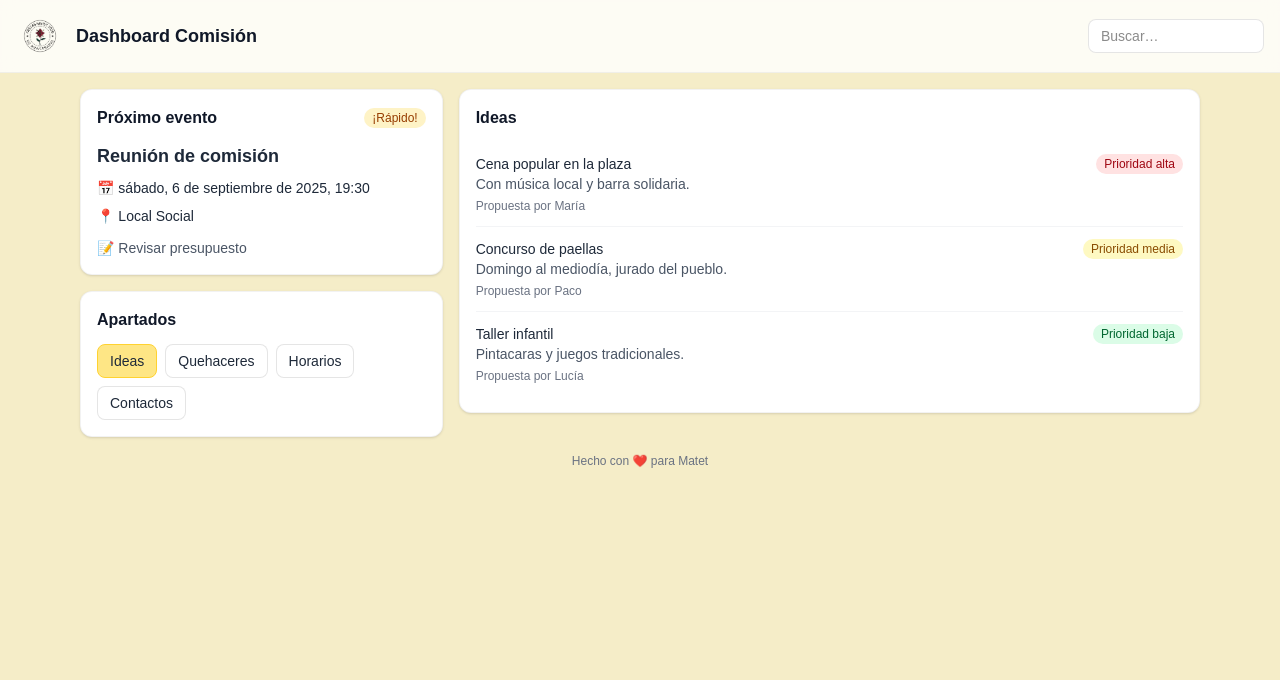
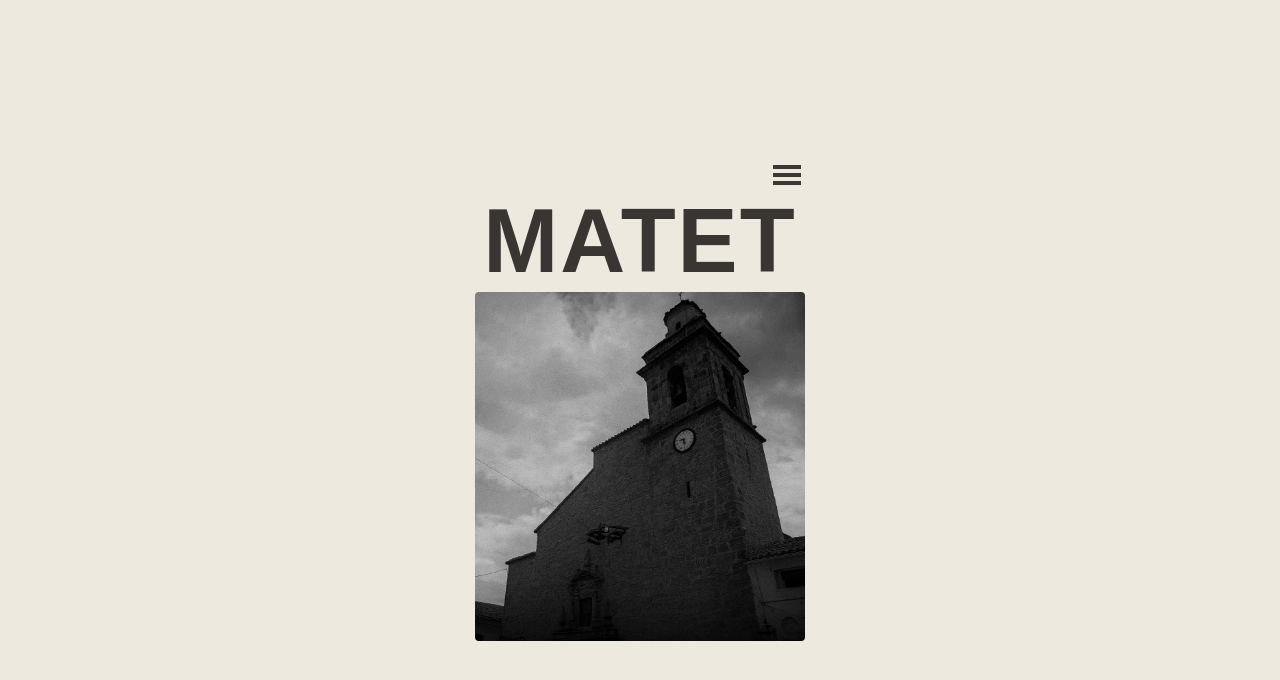
Before and after one commit to jgarcia311999/ComisionMatet, a Next.js app: page / in a window 1280 px wide. Shown: the top 680 px of the page. Built offline with nearby package versions, Linux system fonts and the light colour scheme.

Commit message:
Implement code changes to enhance functionality and improve performance

```diff
--- a/src/app/page.tsx
+++ b/src/app/page.tsx
@@ -1,264 +1,39 @@
 "use client";
-import { useMemo, useState } from "react";
+import React from "react";
 import Image from "next/image";
 
-// Tip: todo es visual de momento. Datos de ejemplo para que puedas ver el flujo.
-// Más adelante podrás cambiarlos por datos reales o conectarlos a una DB.
+export default function Home() {
+  return (
+    <main className="min-h-screen h-screen bg-[#EDE9DF] flex justify-center items-center p-4 overflow-hidden">
+      <div className="w-[330px] max-w-full rounded-md ">
+        <div className="pt-[6px] pr-1 pb-[10px] pl-1">
+          {/* Icono menú hamburguesa */}
+          <div
+            aria-label="Abrir menú"
+            className="w-[28px] h-[20px] grid gap-[4px] cursor-pointer ml-auto mb-4"
+          >
+            <span className="block h-[4px] bg-[#3A3735]" />
+            <span className="block h-[4px] bg-[#3A3735]" />
+            <span className="block h-[4px] bg-[#3A3735]" />
+          </div>
+          <div className="w-full">
+            <div className="text-[90px] leading-[0.9] font-black tracking-[2px] text-[#393533] uppercase text-center w-full">
+              MATET
+            </div>
+          </div>
+        </div>
 
-type Idea = { id: string; titulo: string; detalle: string; prioridad: "alta" | "media" | "baja"; autor: string };
-type Tarea = { id: string; titulo: string; estado: "pendiente" | "en curso" | "hecho"; responsable?: string };
-type Evento = { id: string; titulo: string; fechaISO: string; lugar?: string; notas?: string };
-type Contacto = { id: string; nombre: string; rol: string; telefono?: string; email?: string };
-
-const ideasMock: Idea[] = [
-  { id: "i1", titulo: "Cena popular en la plaza", detalle: "Con música local y barra solidaria.", prioridad: "alta", autor: "María" },
-  { id: "i2", titulo: "Concurso de paellas", detalle: "Domingo al mediodía, jurado del pueblo.", prioridad: "media", autor: "Paco" },
-  { id: "i3", titulo: "Taller infantil", detalle: "Pintacaras y juegos tradicionales.", prioridad: "baja", autor: "Lucía" },
-];
-
-const tareasMock: Tarea[] = [
-  { id: "t1", titulo: "Pedir permisos al ayuntamiento", estado: "en curso", responsable: "Jesús" },
-  { id: "t2", titulo: "Reservar equipo de sonido", estado: "pendiente", responsable: "Raúl" },
-  { id: "t3", titulo: "Diseñar carteles", estado: "hecho", responsable: "Ana" },
-];
-
-const agendaMock: Evento[] = [
-  { id: "e1", titulo: "Reunión de comisión", fechaISO: "2025-09-06T19:30:00", lugar: "Local Social", notas: "Revisar presupuesto" },
-  { id: "e2", titulo: "Noche de cine", fechaISO: "2025-09-13T22:00:00", lugar: "Plaza Mayor" },
-  { id: "e3", titulo: "Subida a la ermita", fechaISO: "2025-10-01T09:00:00", lugar: "Salida desde la fuente" },
-];
-
-const contactosMock: Contacto[] = [
-  { id: "c1", nombre: "Jesús García", rol: "Presidente", telefono: "+34 600 123 456" },
-  { id: "c2", nombre: "María López", rol: "Tesorería", telefono: "+34 611 222 333", email: "maria@example.com" },
-  { id: "c3", nombre: "Raúl Pérez", rol: "Logística", telefono: "+34 622 333 444" },
-];
-
-const SECCIONES = ["Ideas", "Quehaceres", "Horarios", "Contactos"] as const;
-type Seccion = typeof SECCIONES[number];
-
-function Badge({ children, className = "" }: { children: React.ReactNode; className?: string }) {
-  return (
-    <span className={`inline-flex items-center rounded-full px-2 py-0.5 text-xs font-medium ${className}`}>{children}</span>
-  );
-}
-
-function Card({ title, children, actions }: { title: string; children: React.ReactNode; actions?: React.ReactNode }) {
-  return (
-    <section className="rounded-xl border border-black/5 bg-white p-4 shadow-sm">
-      <div className="mb-3 flex items-center justify-between gap-2">
-        <h3 className="text-base font-semibold text-gray-900">{title}</h3>
-        {actions ? <div className="flex items-center gap-2">{actions}</div> : null}
-      </div>
-      <div className="text-sm text-gray-800">{children}</div>
-    </section>
-  );
-}
-
-function ProximoEvento({ eventos }: { eventos: Evento[] }) {
-  const ahora = new Date();
-  const siguiente = useMemo(() => eventos
-    .map(e => ({ ...e, fecha: new Date(e.fechaISO) }))
-    .filter(e => e.fecha.getTime() > ahora.getTime())
-    .sort((a, b) => a.fecha.getTime() - b.fecha.getTime())[0], [eventos]);
-
-  if (!siguiente) return (
-    <Card title="Próximo evento">
-      <p>No hay eventos próximos. ¡Añade uno en la sección Horarios!</p>
-    </Card>
-  );
-
-  const fecha = siguiente.fecha.toLocaleString("es-ES", { dateStyle: "full", timeStyle: "short" });
-
-  return (
-    <Card
-      title="Próximo evento"
-      actions={<Badge className="bg-amber-100 text-amber-800">¡Rápido!</Badge>}
-    >
-      <div className="flex flex-col gap-2">
-        <div className="text-lg font-semibold">{siguiente.titulo}</div>
-        <div className="text-sm">📅 {fecha}</div>
-        {siguiente.lugar && <div className="text-sm">📍 {siguiente.lugar}</div>}
-        {siguiente.notas && <p className="mt-1 text-gray-600">📝 {siguiente.notas}</p>}
-      </div>
-    </Card>
-  );
-}
-
-function IdeasLista({ ideas }: { ideas: Idea[] }) {
-  const colorPorPrioridad: Record<Idea["prioridad"], string> = {
-    alta: "bg-red-100 text-red-800",
-    media: "bg-yellow-100 text-yellow-800",
-    baja: "bg-green-100 text-green-800",
-  };
-  return (
-    <ul className="divide-y divide-gray-100">
-      {ideas.map((idea) => (
-        <li key={idea.id} className="py-3">
-          <div className="flex items-start justify-between">
-            <div>
-              <p className="font-medium">{idea.titulo}</p>
-              <p className="text-gray-600">{idea.detalle}</p>
-              <p className="mt-1 text-xs text-gray-500">Propuesta por {idea.autor}</p>
-            </div>
-            <Badge className={colorPorPrioridad[idea.prioridad]}>Prioridad {idea.prioridad}</Badge>
-          </div>
-        </li>
-      ))}
-    </ul>
-  );
-}
-
-function TareasLista({ tareas }: { tareas: Tarea[] }) {
-  const estiloEstado: Record<Tarea["estado"], string> = {
-    pendiente: "bg-gray-100 text-gray-800",
-    "en curso": "bg-blue-100 text-blue-800",
-    hecho: "bg-emerald-100 text-emerald-800",
-  };
-  return (
-    <ul className="divide-y divide-gray-100">
-      {tareas.map((t) => (
-        <li key={t.id} className="py-3">
-          <div className="flex items-start justify-between">
-            <div>
-              <p className="font-medium">{t.titulo}</p>
-              {t.responsable && <p className="text-gray-600 text-sm">Responsable: {t.responsable}</p>}
-            </div>
-            <Badge className={estiloEstado[t.estado]}>{t.estado}</Badge>
-          </div>
-        </li>
-      ))}
-    </ul>
-  );
-}
-
-function AgendaTabla({ eventos }: { eventos: Evento[] }) {
-  const ordenados = [...eventos].sort((a, b) => new Date(a.fechaISO).getTime() - new Date(b.fechaISO).getTime());
-  return (
-    <div className="overflow-x-auto">
-      <table className="min-w-full text-sm">
-        <thead>
-          <tr className="text-left text-gray-500">
-            <th className="px-2 py-2">Fecha</th>
-            <th className="px-2 py-2">Título</th>
-            <th className="px-2 py-2">Lugar</th>
-            <th className="px-2 py-2">Notas</th>
-          </tr>
-        </thead>
-        <tbody className="divide-y divide-gray-100">
-          {ordenados.map(e => (
-            <tr key={e.id}>
-              <td className="px-2 py-2 whitespace-nowrap">{new Date(e.fechaISO).toLocaleString("es-ES", { dateStyle: "medium", timeStyle: "short" })}</td>
-              <td className="px-2 py-2">{e.titulo}</td>
-              <td className="px-2 py-2">{e.lugar ?? "—"}</td>
-              <td className="px-2 py-2">{e.notas ?? "—"}</td>
-            </tr>
-          ))}
-        </tbody>
-      </table>
-    </div>
-  );
-}
-
-function ContactosLista({ contactos }: { contactos: Contacto[] }) {
-  return (
-    <ul className="grid gap-3 sm:grid-cols-2 lg:grid-cols-3">
-      {contactos.map(c => (
-        <li key={c.id} className="rounded-lg border border-black/5 bg-white p-3">
-          <p className="text-sm font-semibold">{c.nombre}</p>
-          <p className="text-xs text-gray-600">{c.rol}</p>
-          {c.telefono && <p className="mt-2 text-sm">📞 {c.telefono}</p>}
-          {c.email && <p className="text-sm">✉️ {c.email}</p>}
-        </li>
-      ))}
-    </ul>
-  );
-}
-
-export default function Home() {
-  const [seccion, setSeccion] = useState<Seccion>("Ideas");
-  const [filtro, setFiltro] = useState("");
-
-  const ideasFiltradas = useMemo(() =>
-    ideasMock.filter(i => i.titulo.toLowerCase().includes(filtro.toLowerCase()) || i.detalle.toLowerCase().includes(filtro.toLowerCase())), [filtro]);
-  const tareasFiltradas = useMemo(() =>
-    tareasMock.filter(t => t.titulo.toLowerCase().includes(filtro.toLowerCase())), [filtro]);
-  const agendaFiltrada = useMemo(() =>
-    agendaMock.filter(e => e.titulo.toLowerCase().includes(filtro.toLowerCase()) || (e.lugar ?? "").toLowerCase().includes(filtro.toLowerCase())), [filtro]);
-  const contactosFiltrados = useMemo(() =>
-    contactosMock.filter(c => c.nombre.toLowerCase().includes(filtro.toLowerCase()) || c.rol.toLowerCase().includes(filtro.toLowerCase())), [filtro]);
-
-  return (
-    <main className="min-h-screen bg-[#F5EDC8]">
-      {/* Header */}
-      <header className="sticky top-0 z-20 flex items-center justify-between gap-3 border-b border-black/5 bg-white/80 px-4 py-3 backdrop-blur">
-        <div className="flex items-center gap-3">
-          <Image src="/logoMatet.png" alt="Logo MatetComision" width={48} height={48} />
-          <h1 className="text-lg font-semibold text-gray-900">Dashboard Comisión</h1>
-        </div>
-        <div className="flex items-center gap-2">
-          <input
-            value={filtro}
-            onChange={(e) => setFiltro(e.target.value)}
-            placeholder="Buscar…"
-            className="w-44 rounded-lg border border-black/10 bg-white px-3 py-1.5 text-sm outline-none focus:ring-2 focus:ring-amber-300"
+        {/* Imagen */}
+        <div className="rounded-sm overflow-hidden">
+          <Image
+            src="/mtt_iglesia.png"
+            alt="Mar"
+            width={600}
+            height={500}
+            className="w-full h-auto block filter grayscale contrast-105"
           />
         </div>
-      </header>
-
-      {/* Contenido */}
-      <div className="mx-auto grid max-w-6xl grid-cols-1 gap-4 p-4 lg:grid-cols-12">
-        {/* Columna izquierda: Próximo evento + navegación */}
-        <div className="lg:col-span-4 space-y-4">
-          <ProximoEvento eventos={agendaMock} />
-
-          <Card title="Apartados">
-            <nav className="flex flex-wrap gap-2">
-              {SECCIONES.map((s) => (
-                <button
-                  key={s}
-                  onClick={() => setSeccion(s)}
-                  className={`rounded-lg px-3 py-1.5 text-sm font-medium border transition ${seccion === s ? "bg-amber-200 border-amber-300" : "bg-white border-black/10 hover:bg-amber-50"}`}
-                  aria-current={seccion === s ? "page" : undefined}
-                >
-                  {s}
-                </button>
-              ))}
-            </nav>
-          </Card>
-        </div>
-
-        {/* Columna derecha: Contenido dinámico */}
-        <div className="lg:col-span-8 space-y-4">
-          {seccion === "Ideas" && (
-            <Card title="Ideas">
-              <IdeasLista ideas={ideasFiltradas} />
-            </Card>
-          )}
-
-          {seccion === "Quehaceres" && (
-            <Card title="Quehaceres">
-              <TareasLista tareas={tareasFiltradas} />
-            </Card>
-          )}
-
-          {seccion === "Horarios" && (
-            <Card title="Horarios / Agenda">
-              <AgendaTabla eventos={agendaFiltrada} />
-            </Card>
-          )}
-
-          {seccion === "Contactos" && (
-            <Card title="Contactos">
-              <ContactosLista contactos={contactosFiltrados} />
-            </Card>
-          )}
-        </div>
       </div>
-
-      <footer className="mx-auto max-w-6xl px-4 pb-8 text-center text-xs text-gray-500">
-        Hecho con ❤️ para Matet
-      </footer>
     </main>
   );
 }
```
Also changed, not shown: public/mtt_iglesia.png (added).
